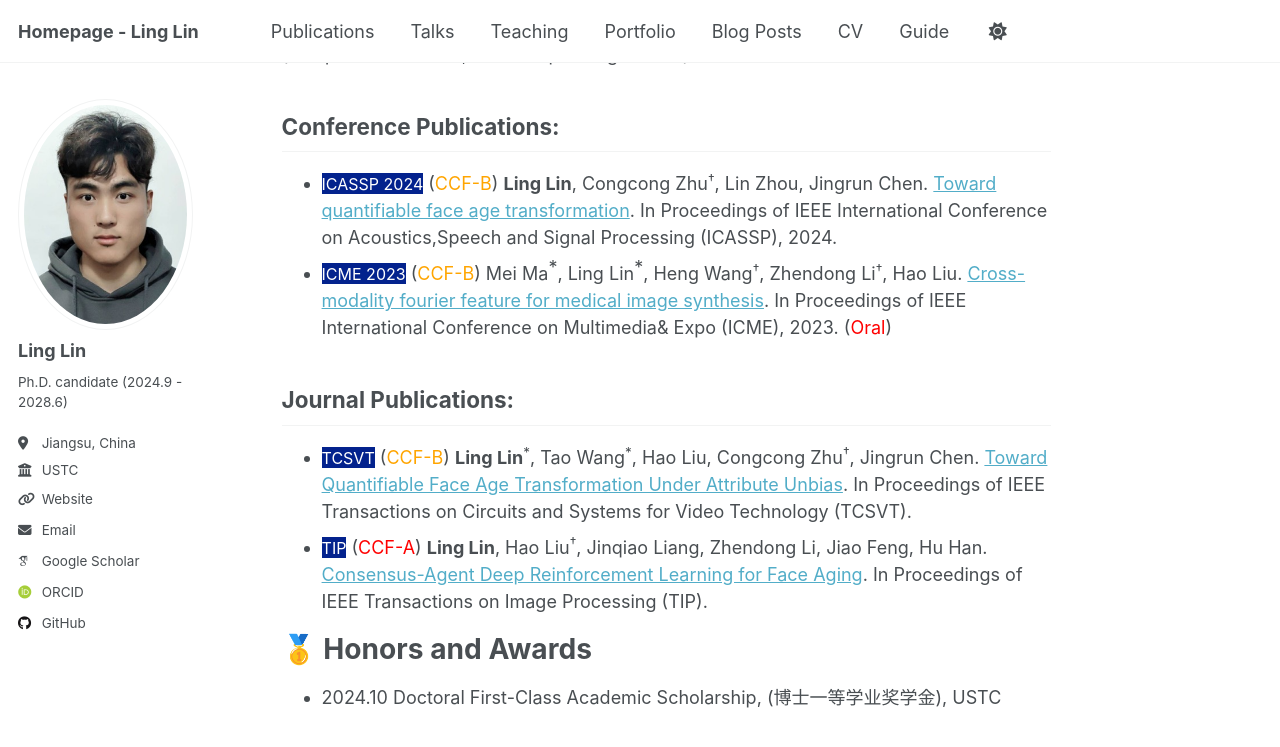
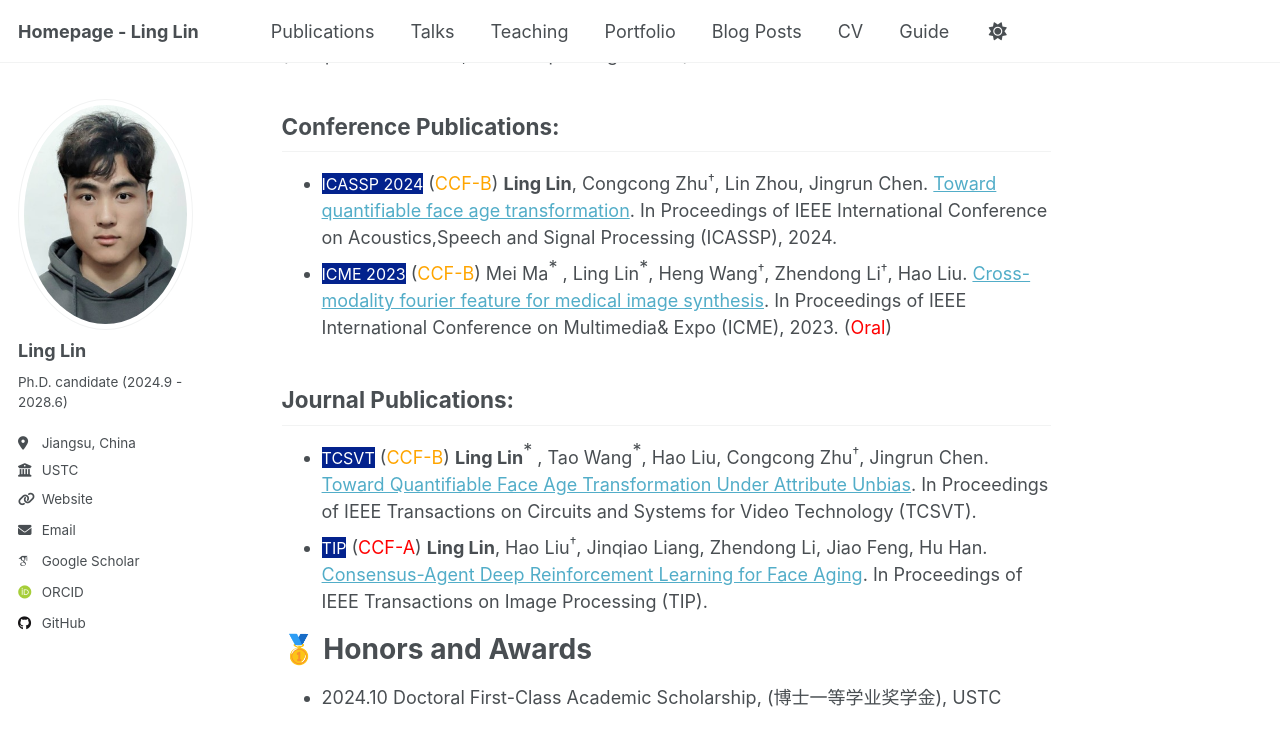
Before and after one commit to LingLin-ll/LingLin-ll.github.io, a Jekyll site: the page built from _pages/about.md, in a window 1280 px wide and 900 px high, scrolled down 511 px. Shown: the top 747 px of the window. Built offline with Jekyll 4.4.1, drawn with Linux system fonts in a browser that asks for light colours; some web fonts are replaced.

Commit message:
Update about.md

```diff
--- a/_pages/about.md
+++ b/_pages/about.md
@@ -23,10 +23,10 @@ I am Ling Lin, a Ph.D. candidate at the University of Science and Technology of
 
 ## Conference Publications:
 * <span style="background-color: #03228D"><font color=white size=3>ICASSP 2024</font></span> (<font color=orange>CCF-B</font>) **Ling Lin**, Congcong Zhu<sup>†</sup>, Lin Zhou, Jingrun Chen. [Toward quantifiable face age transformation](https://ieeexplore.ieee.org/abstract/document/10448304). In Proceedings of IEEE International Conference on Acoustics,Speech and Signal Processing (ICASSP), 2024.
-* <span style="background-color: #03228D"><font color=white size=3>ICME 2023</font></span> (<font color=orange>CCF-B</font>) Mei Ma<sup><font size=4>*</font></sup>, Ling Lin<sup><font size=4>*</font></sup>, Heng Wang<sup>†</sup>, Zhendong Li<sup>†</sup>, Hao Liu. [Cross-modality fourier feature for medical image synthesis](https://ieeexplore.ieee.org/abstract/document/10219611). In Proceedings of IEEE International Conference on Multimedia& Expo (ICME), 2023. (<font color=red>Oral</font>)
+* <span style="background-color: #03228D"><font color=white size=3>ICME 2023</font></span> (<font color=orange>CCF-B</font>) Mei Ma<sup><font size=4>* </font></sup>, Ling Lin<sup><font size=4>*</font></sup>, Heng Wang<sup>†</sup>, Zhendong Li<sup>†</sup>, Hao Liu. [Cross-modality fourier feature for medical image synthesis](https://ieeexplore.ieee.org/abstract/document/10219611). In Proceedings of IEEE International Conference on Multimedia& Expo (ICME), 2023. (<font color=red>Oral</font>)
 
 ## Journal Publications:
-* <span style="background-color: #03228D"><font color=white size=3>TCSVT</font></span> (<font color=orange>CCF-B</font>) **Ling Lin**<sup>*</sup>, Tao Wang<sup>*</sup>, Hao Liu, Congcong Zhu<sup>†</sup>, Jingrun Chen. [Toward Quantifiable Face Age Transformation Under Attribute Unbias](https://ieeexplore.ieee.org/abstract/document/10583942). In Proceedings of IEEE Transactions on Circuits and Systems for Video Technology (TCSVT).
+* <span style="background-color: #03228D"><font color=white size=3>TCSVT</font></span> (<font color=orange>CCF-B</font>) **Ling Lin**<sup><font size=4>* </font></sup>, Tao Wang<sup><font size=4>*</font></sup>, Hao Liu, Congcong Zhu<sup>†</sup>, Jingrun Chen. [Toward Quantifiable Face Age Transformation Under Attribute Unbias](https://ieeexplore.ieee.org/abstract/document/10583942). In Proceedings of IEEE Transactions on Circuits and Systems for Video Technology (TCSVT).
 * <span style="background-color: #03228D"><font color=white size=3>TIP</font></span> (<font color=red>CCF-A</font>) **Ling Lin**, Hao Liu<sup>†</sup>, Jinqiao Liang, Zhendong Li, Jiao Feng, Hu Han. [Consensus-Agent Deep Reinforcement Learning for Face Aging](https://ieeexplore.ieee.org/abstract/document/10458950). In Proceedings of IEEE Transactions on Image Processing (TIP).
 
 🥇 Honors and Awards
```
